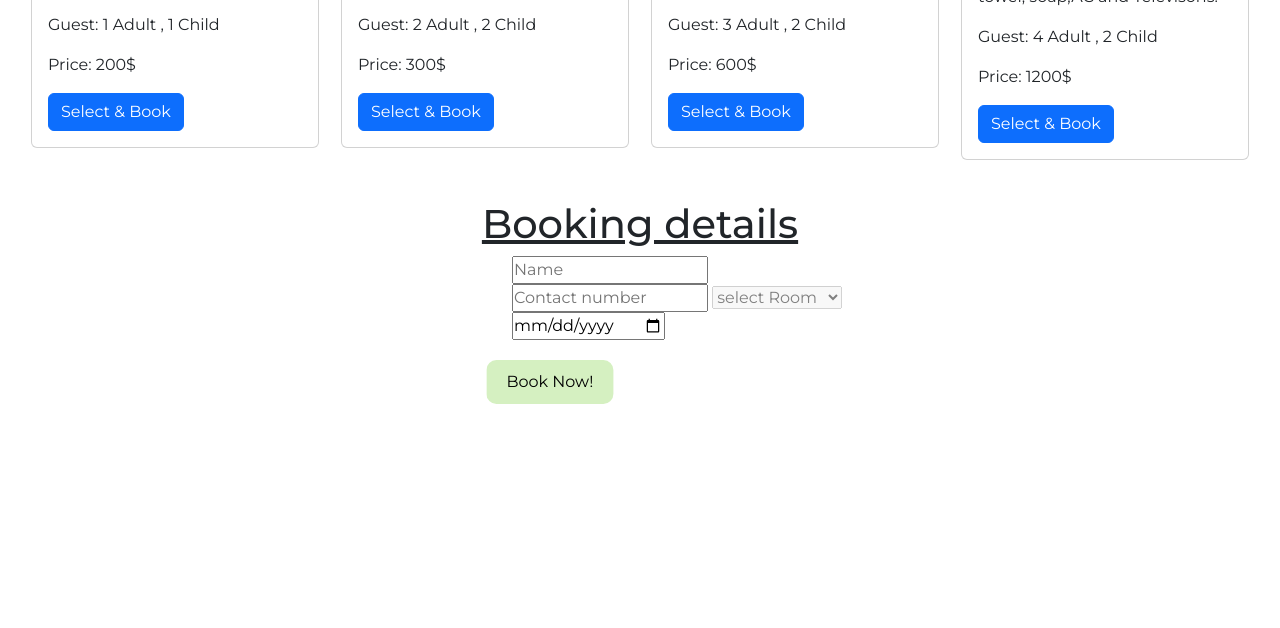
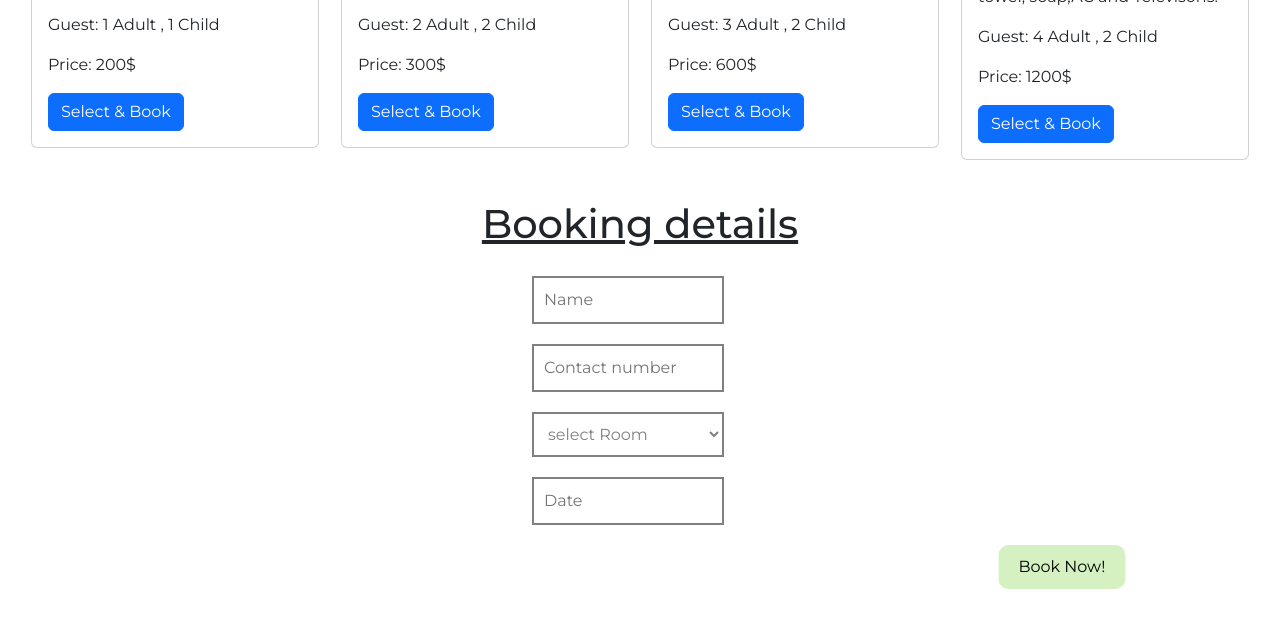
Before and after one commit to JaiChandwani/hotelperadise, a plain HTML site: page index.html in a window 1280 px wide. Shown: the part 2326-2954 px from the top of the page. Drawn offline with nearby package versions, Linux system fonts and the light colour scheme.

Commit message:
Update index.html

```diff
--- a/index.html
+++ b/index.html
@@ -180,17 +180,29 @@
             <div class="form" id="form">
                 <div class="formBox">
                     <form action="#" class="fromelement" id="inquiery">
+                        <div>
                             <input type="text" placeholder="Name" id="name" required>
-                            <input type="tel" placeholder="Contact number" id="tel" required>
-                            <select name="rooms" id="room" disabled>
+                        </div>
+                        <div>
+                            <input type="tel" placeholder="Contact number" id="tel" name="tel"required >
+                        </div>
+                        <div>
+                            <select name="rooms" id="room" disabled >
                                 <option value="#">select Room</option>
                                 <option value="economic">Economic</option>
                                 <option value="Deluxe">Deluxe</option>
                                 <option value="Exclusive">Exclusive</option>
                                 <option value="superDeluxe">Super Deluxe</option>
                             </select>
-                            <input type="date" id="date" onfocus="(this.type='date')" onblur="(this.type='text')" placeholder="Date" required>
-                </div>
+                        </div>
+                        <div>
+                            <input
+                            placeholder="Date"
+                            type="text"
+                            onfocus="(this.type='date')"
+                            onblur="(this.type='text')"
+                            id="date" aria-required="true" >
+                        </div>
                 </form>
             </div>
             <div class="formBtn">
```
